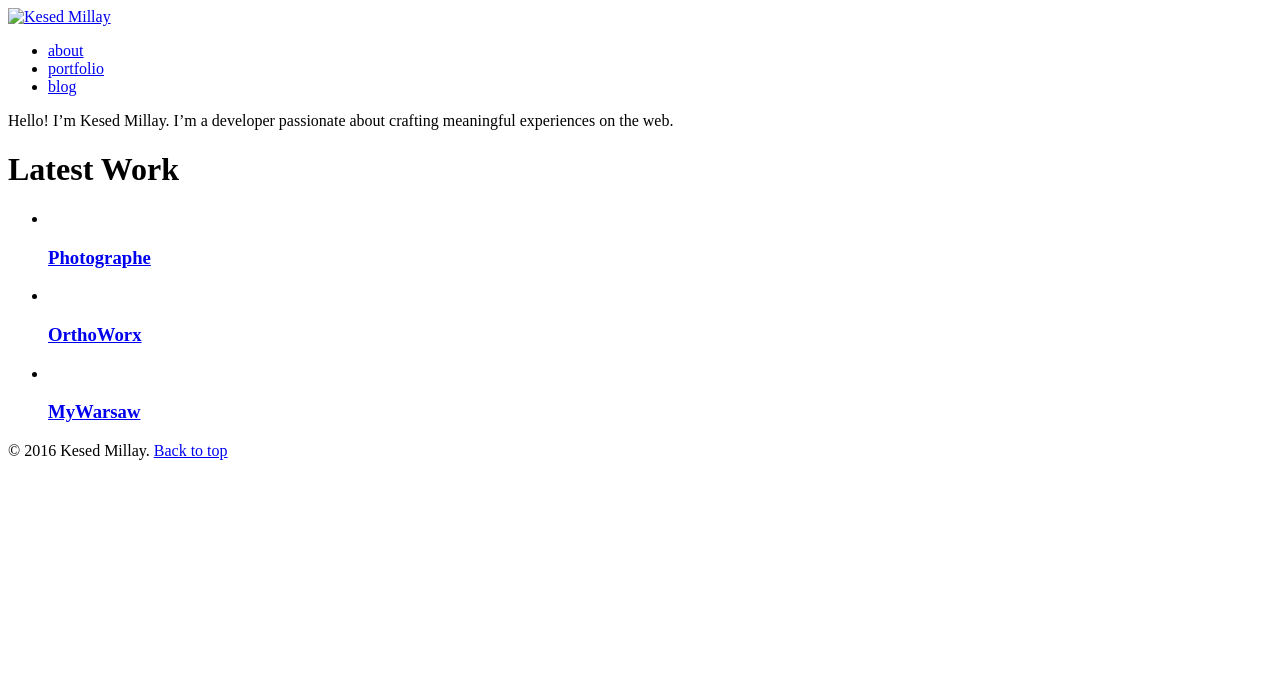
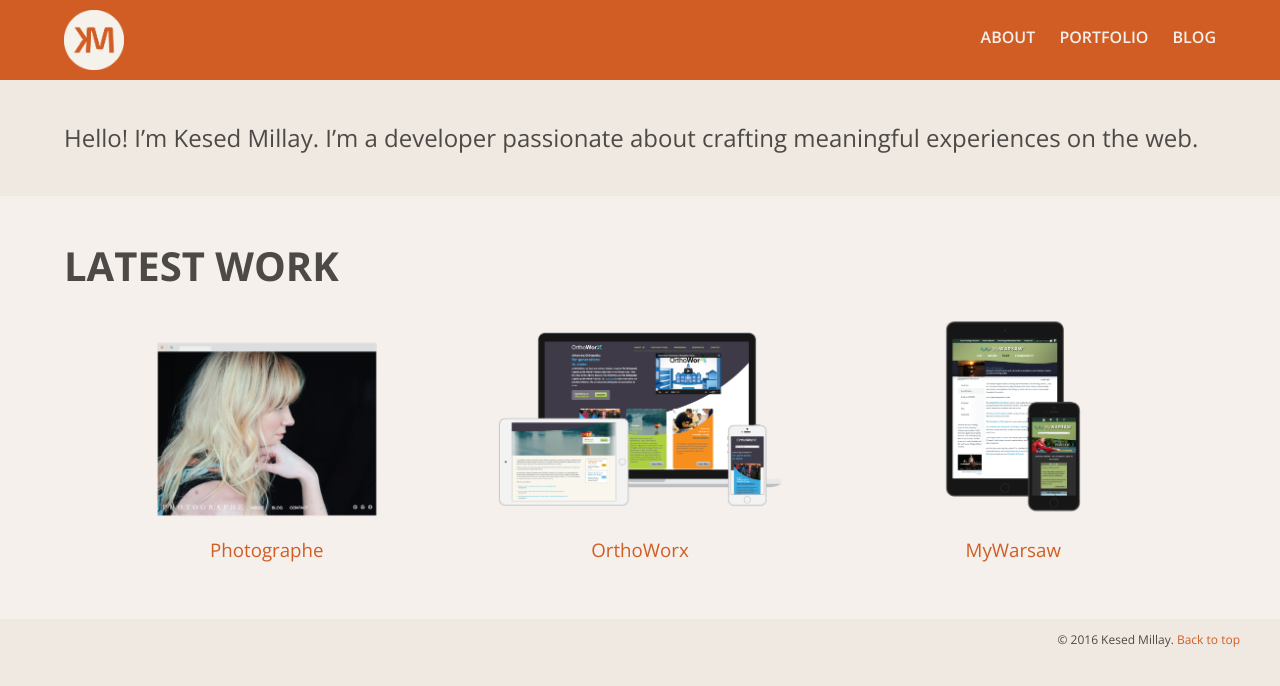
Before and after one commit to kesed/kesedmillay.com, a Jekyll site: the page built from index.html, in a window 1280 px wide. Shown: the top 686 px of the page. Built offline with Jekyll 4.4.1, drawn with Linux system fonts in a browser that asks for light colours.

Commit message:
updated base url

```diff
--- a/_config.yml
+++ b/_config.yml
@@ -1,6 +1,6 @@
 title: Kesed Millay
 highlighter: rouge
-baseurl: kesedmillay.com/
+baseurl: /kesedmillay.com/
 
 # Outputting
 permalink: /:categories/:title
```
